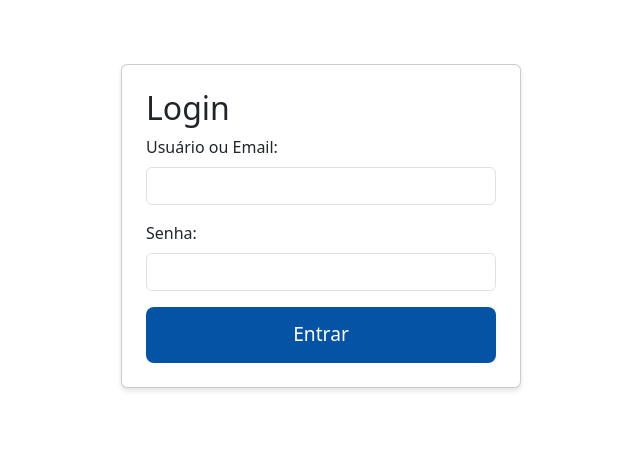
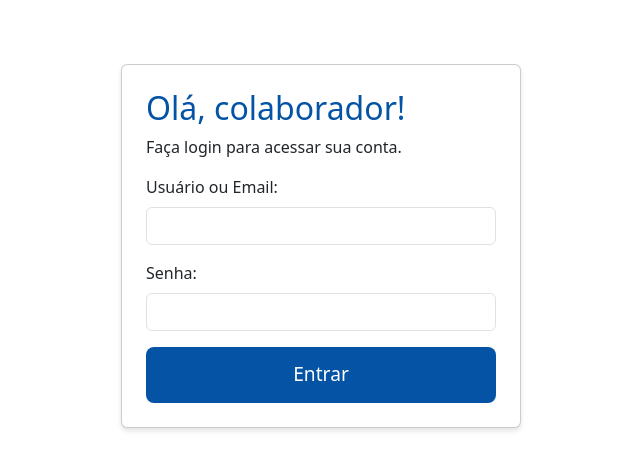
Before and after one commit to diegocgribeiro/sitePpi, a PHP site: page /login.html in a window 1280 px wide. Shown: the part 108-576 px from the top of the page, without its empty margins (319-959 px from the left). Run offline with PHP 8.4, Linux system fonts and the light colour scheme.

Commit message:
lapidação

```diff
--- a/css/style_login.css
+++ b/css/style_login.css
@@ -182,3 +182,12 @@ footer{
     color: var(--cor-secundaria);
     padding-top: 0.8rem;
 }
+
+
+h2{
+    color: var(--cor-principal);
+}
+
+h2:hover{
+    color: var(--cor-verde);
+}
--- a/login.html
+++ b/login.html
@@ -39,7 +39,8 @@
 
     <main class="container">
         <div class="card-login">
-            <h2>Login</h2>
+            <h2>Olá, colaborador!</h2>
+            <p>Faça login para acessar sua conta.</p>
             <form>
                 <div class="mb-3">
                     <label for="username" class="form-label">Usuário ou Email:</label>
@@ -52,6 +53,7 @@
                 <div>
                     <button type="submit" class="botao-login">Entrar</button>
                 </div>
+
             </form>
         </div>
     </main>
```
